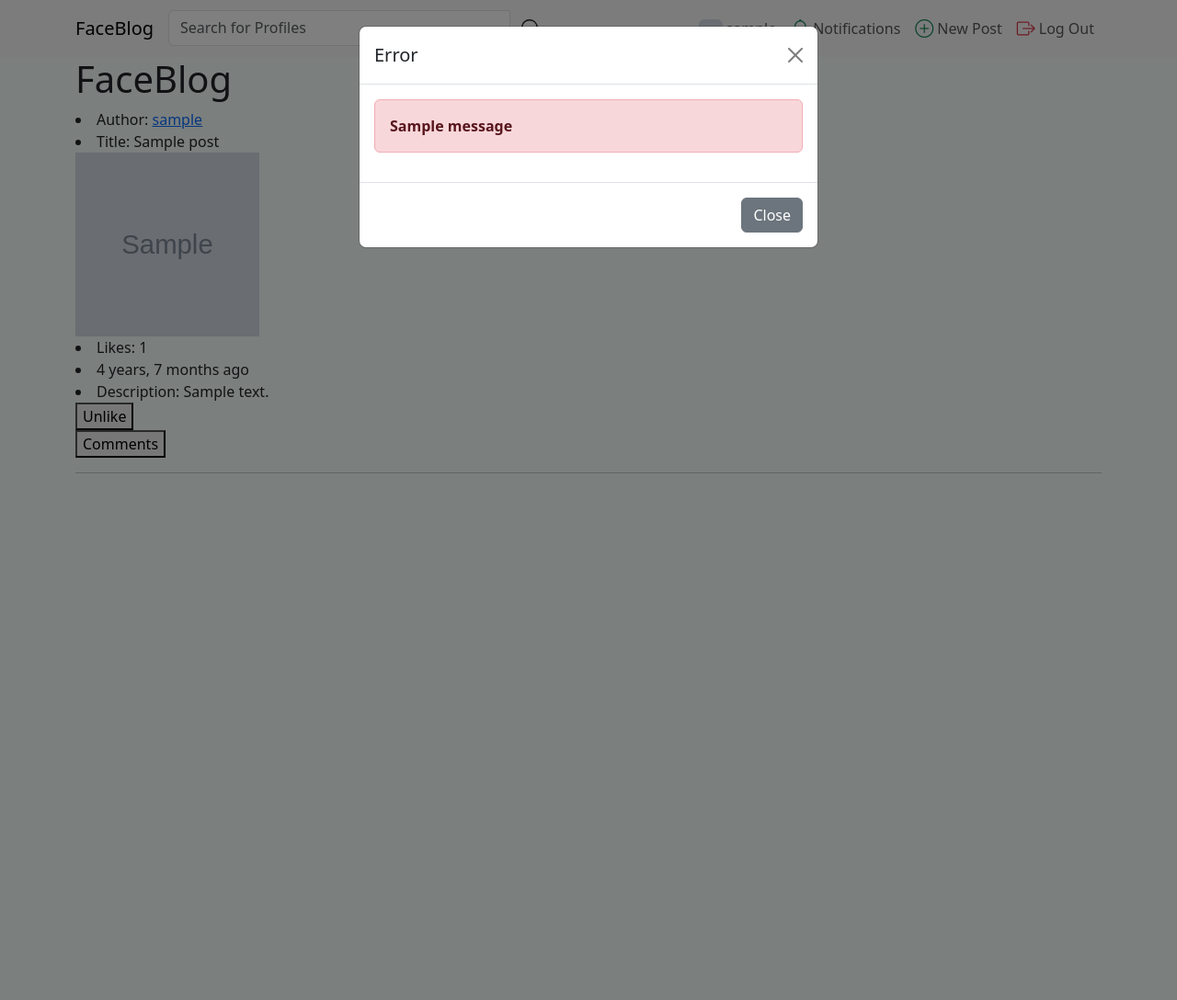
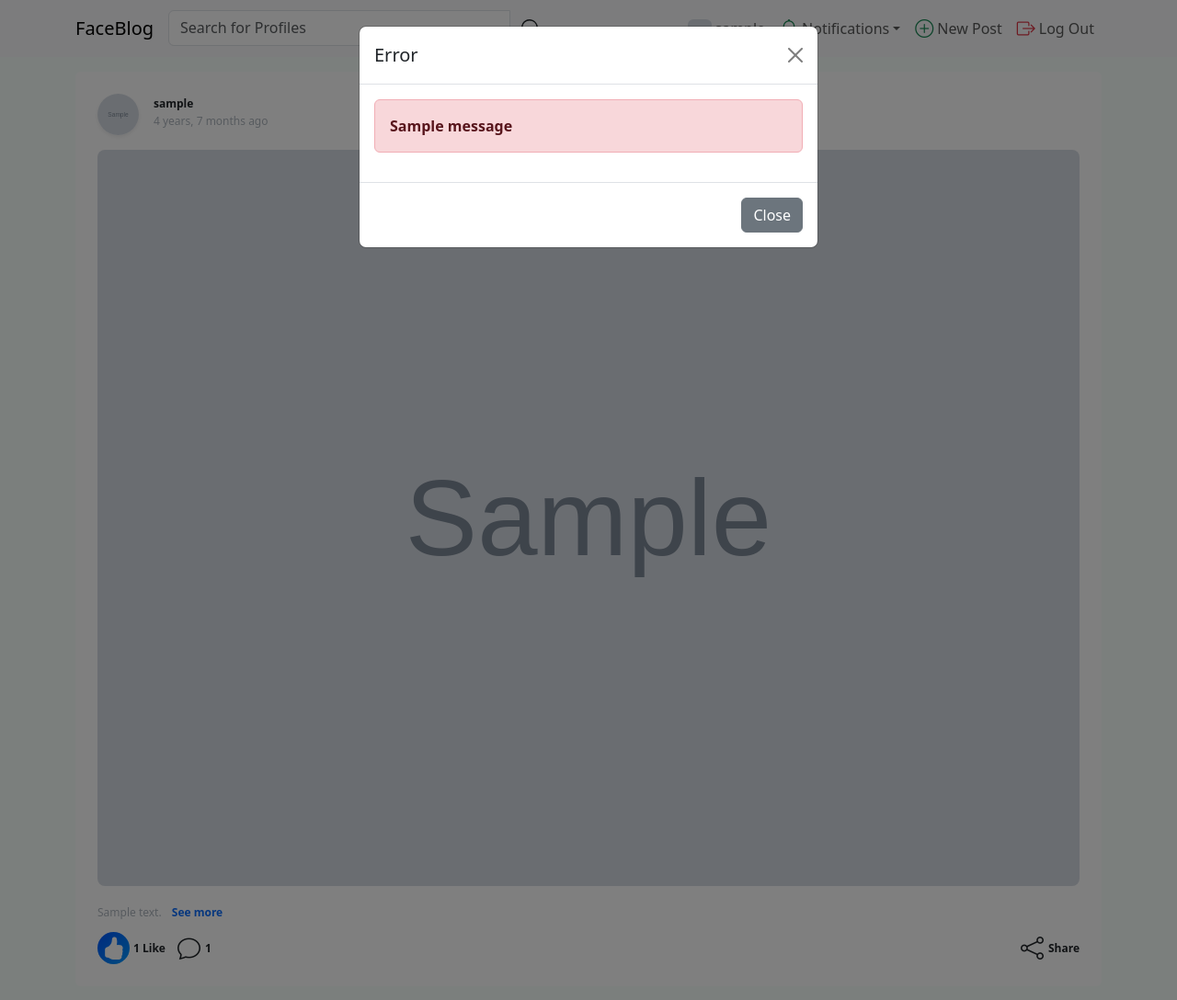
Before and after one commit to LuisBell0/Django-FaceBlog-Project-1.0, a Django app: page / in a window 1280 px wide. Shown: the top 1088 px of the page at 92% size. Run offline with Django 5.2, Linux system fonts and the light colour scheme; a user stored in the database is signed in; tables that the repository leaves empty hold one stand-in row (values such as "Sample post"); grey boxes marked "Sample" are stand-in pictures; one stand-in notice (Sample message) is shown; some web fonts are replaced.

Commit message:
Commit 7.7: Styling home page and created comments count

```diff
--- a/blog/models.py
+++ b/blog/models.py
@@ -16,6 +16,7 @@ class Post(models.Model):
   title = models.CharField(max_length=50)
   description = models.TextField()
   likes_count = models.PositiveIntegerField(default=0)
+  comments_count = models.PositiveIntegerField(default=0)
   posted_date = models.DateTimeField(auto_now_add=True)
   img = models.ImageField(upload_to='posts', blank=True, null=True)
 
--- a/blog/static/blog/css/styles.css
+++ b/blog/static/blog/css/styles.css
@@ -6,6 +6,77 @@ body {
   margin-bottom: 5px;
 }
 
-.no-underline {
+a {
   text-decoration: none;
 }
+
+span:hover {
+  color: #198754;
+}
+
+.img-45 {
+  width: 45px;
+  height: 45px;
+}
+
+.fw-500 {
+    font-weight: 500 !important;
+}
+
+.fw-600 {
+    font-weight: 600 !important;
+}
+
+.fw-700 {
+  font-weight: 700 !important;
+}
+
+.text-grey-500 {
+    color: #adb5bd !important;
+}
+
+.text-grey-900 {
+  color: #212529 !important;
+}
+
+.font-xss {
+  font-size: 16px !important;
+}
+
+.font-xssss {
+  font-size: 12px !important;
+}
+
+.font-lg {
+    font-size: 25px !important;
+}
+
+.lh-3 {
+    line-height: 1.4;
+}
+
+.lh-26 {
+    line-height: 26px;
+}
+
+.btn-round-xs {
+  width: 25px;
+  height: 25px;
+  border-radius: 25px;
+  display: inline-block;
+  line-height: 25px !important;
+  text-align: center;
+}
+
+.btn-round-sm {
+    width: 35px;
+    height: 35px;
+    border-radius: 35px;
+    display: inline-block;
+    line-height: 35px !important;
+    text-align: center;
+}
+
+.bg-primary-gradiant {
+  background: linear-gradient(135deg, #05f, #09f) !important;
+}
--- a/blog/templates/blog/_base.html
+++ b/blog/templates/blog/_base.html
@@ -93,11 +93,18 @@
                     <span class="ms-1">{{ user.username }}</span>
                   </a>
                 </li>
-                <li class="nav-item">
-                  <a class="nav-link d-flex align-items-center" href="#">
+                <li class="nav-item dropdown">
+                  <a class="nav-link dropdown-toggle d-flex align-items-center"
+                    href="#" role="button" data-bs-toggle="dropdown"
+                    aria-expanded="false">
                     <i class="bi bi-bell text-success" style="font-size:20px;"></i>
                     <span class="ms-1">Notifications</span>
                   </a>
+                  <ul class="dropdown-menu">
+                    <li></li>
+                    <li></li>
+                    <li></li>
+                  </ul>
                 </li>
                 <li class="nav-item">
                   <a class="nav-link d-flex align-items-center" href="{% url 'post-create' %}">
--- a/blog/templates/blog/home.html
+++ b/blog/templates/blog/home.html
@@ -1,55 +1,69 @@
 {% extends 'blog/_base.html' %}
 {% load static %}
 {%block content %}
-{% if not request.user.is_authenticated %}
-<style>
-  .navbar {
-    display: none;
-  }
-</style>
-<h1>FaceBlog</h1>
-{% for message in messages %}
-    <div class="message {{ message.tag }}">
-        <strong>{{ message }}</strong>
+<div class="container mt-3">
+  {% for post in posts %}
+  <div class="card w-100 shadow-xss rounded-xxl border-0 p-4 mb-3">
+    <div class="card-body p-0 d-flex">
+      <figure class="avatar me-3">
+        {% if user.profile.profile_picture %}
+          <img src="{{ user.profile.profile_picture.url }}"
+            class="shadow-sm rounded-circle img-45"
+            alt="{{ user.username }} Profile Picture"
+            width="26" height="26">
+        {% else %}
+          <img src="{% static 'blog/default.jpg' %}"
+            class="shadow-sm rounded-circle img-45"
+            alt="{{ user.username }}"
+            width="26px" height="26px">
+        {% endif %}
+      </figure>
+      <h4 class="fw-700 text-grey-900 font-xssss mt-1">
+        <a class="text-dark" href="{% url 'external-user-profile' post.owner.username %}">
+          {{post.owner}}
+        </a>
+        <span class="d-block font-xssss fw-500 mt-1 lh-3 text-grey-500">
+          {{ post.posted_date|timesince }} ago
+        </span>
+      </h4>
     </div>
-{% endfor %}
-<form action="" method="post">
-  {% csrf_token %}
-    {{ login_form.as_p }}
-  <input type="submit" value="Log In">
-  <p>Forgot Password? <a href="{% url 'password_reset' %}">Click here</a></p>
-  <p>Don't have an account? <a href="{% url 'signup' %}">Sign up</a></p>
-</form>
-{% else%}
-<div class="container">
-  <h1>FaceBlog</h1>
-  {% for post in posts %}
-  <li>Author: <a href="{% url 'external-user-profile' post.owner.username %}">{{post.owner}}</a></li>
-  <li>Title: {{post.title}} </li>
-  {% if post.img %}
-    <img src="{{post.img.url}}" alt="{{post.title}}" width="200px" height="200px">
-  {% else %}
-    <li>No Image Available</li>
-  {% endif %}
-  <li>Likes: {{ post.likes_count }}</li>
-  <li>{{post.posted_date|timesince}} ago</li>
-  <li>Description: {{post.description}}</li>
-  <form class="form-container" action="{% url 'post-like' post.pk%}" method="POST">
-    {% csrf_token %}
-    <button type="submit">
-      {% if post.id in liked %}
-        Unlike
-      {% else %}
-        Like
-      {% endif%}
-    </button>
-  </form>
-  <form class="form-container" action="{% url 'comments' post.id %}" method="GET">
-    {% csrf_token %}
-    <button type="submit">Comments</button>
-  </form>
-  <hr>
-{% endfor %}
+
+    {% if post.img %}
+      <div class="card-body p-0 mb-3 rounded-3 overflow-hidden">
+        <img src="{{post.img.url}}" alt="{{post.title}}" class="float-right w-100">
+      </div>
+    {% endif %}
+
+    <div class="card-body p-0 me-lg-5">
+        <p class="fw-500 text-grey-500 lh-26 font-xssss w-100 mb-2">
+          {{post.description}}
+          <a href="#" class="fw-600 text-primary ms-2">See more</a>
+        </p>
+    </div>
+
+    <div class="card-body d-flex p-0">
+      <a href="{% url 'post-like' post.pk%}" class="emoji-bttn d-flex align-items-center fw-600
+        text-grey-900 text-dark lh-26 font-xssss me-2">
+        {% if post.id in liked %}
+          <i class="bi bi-hand-thumbs-up-fill text-white bg-primary-gradiant
+          me-1 btn-round-sm font-lg"></i>
+        {% else %}
+          <i class="bi bi-hand-thumbs-up text-white bg-primary-gradiant me-1 btn-round-sm font-lg"></i>
+        {% endif%}
+        {{ post.likes_count }} Like
+      </a>
+      <a href="{% url 'comments' post.id %}" class="d-flex align-items-center fw-600
+        text-grey-900 text-dark lh-26 font-xssss">
+        <i class="bi bi-chat text-dark text-grey-900 btn-round-sm font-lg"></i>
+        <span>{{ post.comments_count }}</span>
+      </a>
+      <a href="#" class="ms-auto d-flex align-items-center
+        fw-600 text-grey-900 text-dark lh-26 font-xssss">
+        <i class="bi bi-share text-grey-900 text-dark btn-round-sm font-lg"></i>
+        <span>Share</span>
+      </a>
+    </div>
+  </div>
+  {% endfor %}
 </div>
-{% endif %}
 {% endblock %}
--- a/blog/views.py
+++ b/blog/views.py
@@ -155,6 +155,8 @@ def comment_delete_function(request, post_id, comment_id):
   comment = get_object_or_404(Comment, post=post, id=comment_id)
   if request.method == 'POST':
     comment.delete()
+    post.comments_count = post.comments_count - 1
+    post.save()
     return redirect('comments', post_id)
   else:
     context = {'post': post, 'comment': comment}
@@ -202,6 +204,8 @@ def post_comments_list(request, post_id):
       comment = add_comment_form.save(commit=False)
       comment.user = request.user
       comment.post = post
+      post.comments_count = post.comments_count + 1
+      post.save()
       comment.save()
     return redirect('comments', post_id)
   else:
@@ -228,6 +232,8 @@ def add_comment_reply(request, post_id, comment_id):
       reply.user = request.user
       reply.post = post
       reply.parent_comment = comment
+      post.comments_count = post.comments_count + 1
+      post.save()
       reply.save()
     return redirect('comments', post_id)
   else:
--- a/templates/registration/signup.html
+++ b/templates/registration/signup.html
@@ -73,7 +73,7 @@ FaceBlog log in or sign up
 
                             <p class="text-center text-muted mt-4 mb-0">Have already an account?
                                 <a href="{% url 'login' %}"
-                                class="fw-bold text-body no-underline">Login here</a></p>
+                                class="fw-bold text-body">Login here</a></p>
 
                         </form>
                     </div>
```
Also changed, not shown: templates/registration/login.html (+6 -2 lines), blog/migrations/0036_post_comments_count.py (added), 1 other file.
